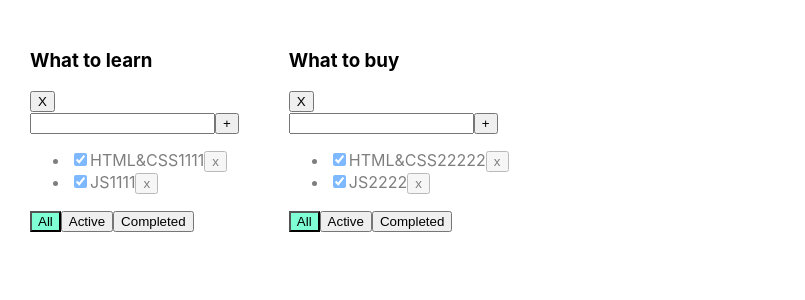
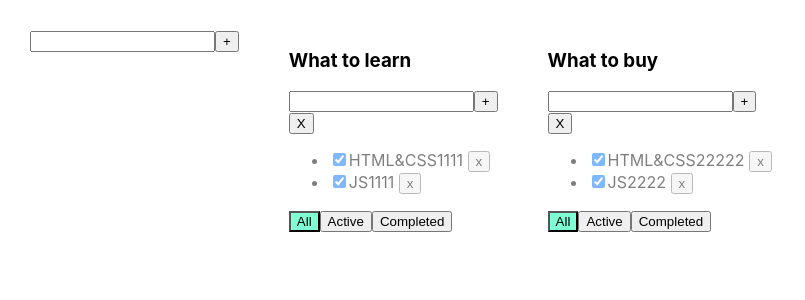
Before and after one commit to georgkiim/ToDoListEveryDay, a React (Create React App) app: page / in a window 1280 px wide. Shown: the top 300 px of the page, without its empty margins (0-805 px from the left). Built offline with nearby package versions, Linux system fonts and the light colour scheme.

Commit message:
2st Wednesday SelfMAde

```diff
--- /dev/null
+++ b/src/AddToDoList.tsx
@@ -0,0 +1,45 @@
+import React, {ChangeEvent, KeyboardEvent, useState} from "react";
+
+type AddType = {
+    addItem: (title: string) => void
+}
+export const AddToDoList = (props: AddType) => {
+    let [title, setTitle] = useState("")
+    let [error, setError] = useState<string | null>(null)
+
+    const addTask = () => {
+        if (title.trim() !== "") {
+            props.addItem(title.trim());
+            setTitle("");
+        } else {
+            setError("Title is required");
+        }
+    }
+
+    const onChangeHandler = (e: ChangeEvent<HTMLInputElement>) => {
+        setTitle(e.currentTarget.value)
+    }
+
+    const onKeyPressHandler = (e: KeyboardEvent<HTMLInputElement>) => {
+        setError(null);
+        if (e.charCode === 13) {
+            addTask();
+        }
+    }
+
+    return (
+
+
+        <div>
+            <input value={title}
+                   onChange={onChangeHandler}
+                   onKeyPress={onKeyPressHandler}
+                   className={error ? "error" : ""}
+            />
+            <button onClick={addTask}>+</button>
+            {error && <div className="error-message">{error}</div>}
+        </div>
+
+    )
+
+}
--- a/src/App.tsx
+++ b/src/App.tsx
@@ -2,6 +2,7 @@ import React, {useState} from 'react';
 import './App.css';
 import {TaskType, Todolist} from './Todolist';
 import {v1} from 'uuid';
+import {AddToDoList} from "./AddToDoList";
 
 export type FilterValuesType = "all" | "active" | "completed";
 export type TodolistsType = {
@@ -24,7 +25,6 @@ function App() {
         {id: todolistId1, title: "What to learn"},
         {id: todolistId2, title: "What to buy"}
     ])
-
     let [tasks, setTasks] = useState<TasksType>({
         [todolistId1]: {
             data: [
@@ -41,10 +41,12 @@ function App() {
             filter: "all"
         }
     });
+    const addToDoLIst = (title: string) => {
+        let todoListId = v1()
+        setTodolists([...todolists, {id: todoListId, title}])
+        setTasks({...tasks, [todoListId]: {data: [], filter: 'all'}})
 
-
-    // let [filter, setFilter] = useState<FilterValuesType>("all");
-
+    }
 
     function removeTask(toDoListId: string, taskId: string) {
         // let filteredTasks = tasks.filter(t => t.id != id);
@@ -64,7 +66,8 @@ function App() {
 
     function changeStatus(toDoListId: string, taskId: string, isDone: boolean) {
         let tasksDataFilter = tasks[toDoListId]
-        setTasks({...tasks,
+        setTasks({
+            ...tasks,
             [toDoListId]: {
                 data: tasksDataFilter.data.map(t => t.id == taskId ? {...t, isDone} : t),
                 filter: tasksDataFilter.filter
@@ -76,27 +79,30 @@ function App() {
         setTodolists([...todolists.filter(t => t.id !== toDoListId)])
     }
 
-
-    // let tasksForTodolist = tasks;
-    //
-    // if (filter === "active") {
-    //     tasksForTodolist = tasks.filter(t => t.isDone === false);
-    // }
-    // if (filter === "completed") {
-    //     tasksForTodolist = tasks.filter(t => t.isDone === true);
-    // }
-
     function changeFilter(id: string, value: FilterValuesType) {
-        // setFilter(value);
-        // setTodolists(todolists.map(t => t.id === id ? {...t, filter: value} : t))
         let tasksDataFilter = tasks[id]
         setTasks({...tasks, [id]: {data: tasksDataFilter.data, filter: value}})
     }
 
+    const changeTask = (toDoListId: string, taskId: string, title: string) =>{
+        let tasksDataFilter = tasks[toDoListId]
+        setTasks({
+            ...tasks,
+            [toDoListId]: {
+                data: tasksDataFilter.data.map(t => t.id == taskId ? {...t, title} : t),
+                filter: tasksDataFilter.filter
+            }
+        })
+    }
+ const changeTitle = (toDoListId: string, title: string) =>{
+        setTodolists([...todolists.map(t=> t.id===toDoListId?{...t, title}:t)])
+
+    }
+
 
     return (
-
         <div className="App">
+            <AddToDoList addItem={addToDoLIst}/>
             {todolists.map(t => {
                 let tasksForTodolist = tasks[t.id].data;
 
@@ -116,9 +122,10 @@ function App() {
                                  changeTaskStatus={changeStatus}
                                  filter={tasks[t.id].filter}
                                  removeToDoList={removeToDoList}
+                                 changeTask={changeTask}
+                                 changeTitle={changeTitle}
                 />
             })}
-
         </div>
     );
 }
--- /dev/null
+++ b/src/EditAbleSpanType.tsx
@@ -0,0 +1,29 @@
+import React, {KeyboardEvent ,ChangeEvent, useState} from "react";
+
+type EditAbleSpanType = {
+    title: string
+    changeName:(title:string)=>void
+}
+export const EditAbleSpan = (props: EditAbleSpanType) => {
+    const [able, setAble]=useState(true)
+    const changeOnInput = () => setAble(false)
+    const changeOnSpan = () => setAble(true)
+    const onChangeHandler = (e:ChangeEvent<HTMLInputElement>)=> {
+        props.changeName(e.currentTarget.value)
+    }
+    const onEnter = (e:KeyboardEvent<HTMLInputElement>) => {
+        if(e.key==='Enter'){
+            props.changeName(e.currentTarget.value)
+            setAble(true)
+        }
+    }
+
+    return able
+        ?<span onDoubleClick={changeOnInput}>{props.title} </span>
+        :<input defaultValue={props.title}
+                onBlur={changeOnSpan} autoFocus
+                onChange={onChangeHandler}
+                onKeyDown={onEnter}
+                />
+
+}
--- a/src/ToDoList.tsx
+++ b/src/ToDoList.tsx
@@ -1,5 +1,7 @@
-import React, {ChangeEvent, KeyboardEvent, useState} from 'react';
+import React, {ChangeEvent} from 'react';
 import {FilterValuesType} from './App';
+import {AddToDoList} from "./AddToDoList";
+import {EditAbleSpan} from "./EditAbleSpanType";
 
 export type TaskType = {
     id: string
@@ -8,60 +10,37 @@ export type TaskType = {
 }
 
 type PropsType = {
-    toDoListId:string
+    toDoListId: string
     title: string
     tasks: Array<TaskType>
-    removeTask: (toDoListId: string, taskId:string) => void
+    removeTask: (toDoListId: string, taskId: string) => void
     changeFilter: (id: string, value: FilterValuesType) => void
     addTask: (toDoListId: string, title: string) => void
     changeTaskStatus: (toDoListId: string, taskId: string, isDone: boolean) => void
     filter: FilterValuesType
-    removeToDoList:(toDoListId:string)=>void
+    removeToDoList: (toDoListId: string) => void
+    changeTask:(toDoListId: string, taskId: string, title: string)=>void
+    changeTitle:(toDoListId: string,  title: string)=>void
 }
 
 export function Todolist(props: PropsType) {
 
-    let [title, setTitle] = useState("")
-    let [error, setError] = useState<string | null>(null)
-
-    const addTask = () => {
-        if (title.trim() !== "") {
-            props.addTask(props.toDoListId, title.trim());
-            setTitle("");
-        } else {
-            setError("Title is required");
-        }
+    const onAllClickHandler = () => props.changeFilter(props.toDoListId, "all");
+    const onActiveClickHandler = () => props.changeFilter(props.toDoListId, "active");
+    const onCompletedClickHandler = () => props.changeFilter(props.toDoListId, "completed");
+    const onDeleteTodolistHandler = () => props.removeToDoList(props.toDoListId)
+    const addTask = (title:string) =>{
+        props.addTask(props.toDoListId, title)
+    }
+    const changeTitle =(title:string)=>{
+        props.changeTitle(props.toDoListId, title)
     }
 
-    const onChangeHandler = (e: ChangeEvent<HTMLInputElement>) => {
-        setTitle(e.currentTarget.value)
-    }
+    return <div>
+        <h3><EditAbleSpan title={props.title} changeName={changeTitle}/></h3>
+        <AddToDoList addItem={addTask} />
+        <button onClick={onDeleteTodolistHandler}>X</button>
 
-    const onKeyPressHandler = (e: KeyboardEvent<HTMLInputElement>) => {
-        setError(null);
-        if (e.charCode === 13) {
-            addTask();
-        }
-    }
-
-    const onAllClickHandler = () => props.changeFilter(props.toDoListId, "all");
-    const onActiveClickHandler = () => props.changeFilter(props.toDoListId, "active");
-    const onCompletedClickHandler = () => props.changeFilter(props.toDoListId,"completed");
-    const onDeleteTodolistHandler = () => props.removeToDoList(props.toDoListId)
-
-
-    return <div>
-        <h3>{props.title}</h3>
-        <button onClick={onDeleteTodolistHandler}>X</button>
-        <div>
-            <input value={title}
-                   onChange={onChangeHandler}
-                   onKeyPress={onKeyPressHandler}
-                   className={error ? "error" : ""}
-            />
-            <button onClick={addTask}>+</button>
-            {error && <div className="error-message">{error}</div>}
-        </div>
         <ul>
             {
                 props.tasks.map(t => {
@@ -69,12 +48,15 @@ export function Todolist(props: PropsType) {
                     const onChangeHandler = (e: ChangeEvent<HTMLInputElement>) => {
                         props.changeTaskStatus(props.toDoListId, t.id, e.currentTarget.checked);
                     }
+                    const changeTask = (title:string) =>{
+                        props.changeTask(props.toDoListId, t.id, title)
+                    }
 
                     return <li key={t.id} className={t.isDone ? "is-done" : ""}>
                         <input type="checkbox"
                                onChange={onChangeHandler}
                                checked={t.isDone}/>
-                        <span>{t.title}</span>
+                        <EditAbleSpan title={t.title} changeName={changeTask}/>
                         <button onClick={onClickHandler}>x</button>
                     </li>
                 })
@@ -82,11 +64,14 @@ export function Todolist(props: PropsType) {
         </ul>
         <div>
             <button className={props.filter === 'all' ? "active-filter" : ""}
-                    onClick={onAllClickHandler}>All</button>
+                    onClick={onAllClickHandler}>All
+            </button>
             <button className={props.filter === 'active' ? "active-filter" : ""}
-                    onClick={onActiveClickHandler}>Active</button>
+                    onClick={onActiveClickHandler}>Active
+            </button>
             <button className={props.filter === 'completed' ? "active-filter" : ""}
-                    onClick={onCompletedClickHandler}>Completed</button>
+                    onClick={onCompletedClickHandler}>Completed
+            </button>
         </div>
     </div>
 }
```
